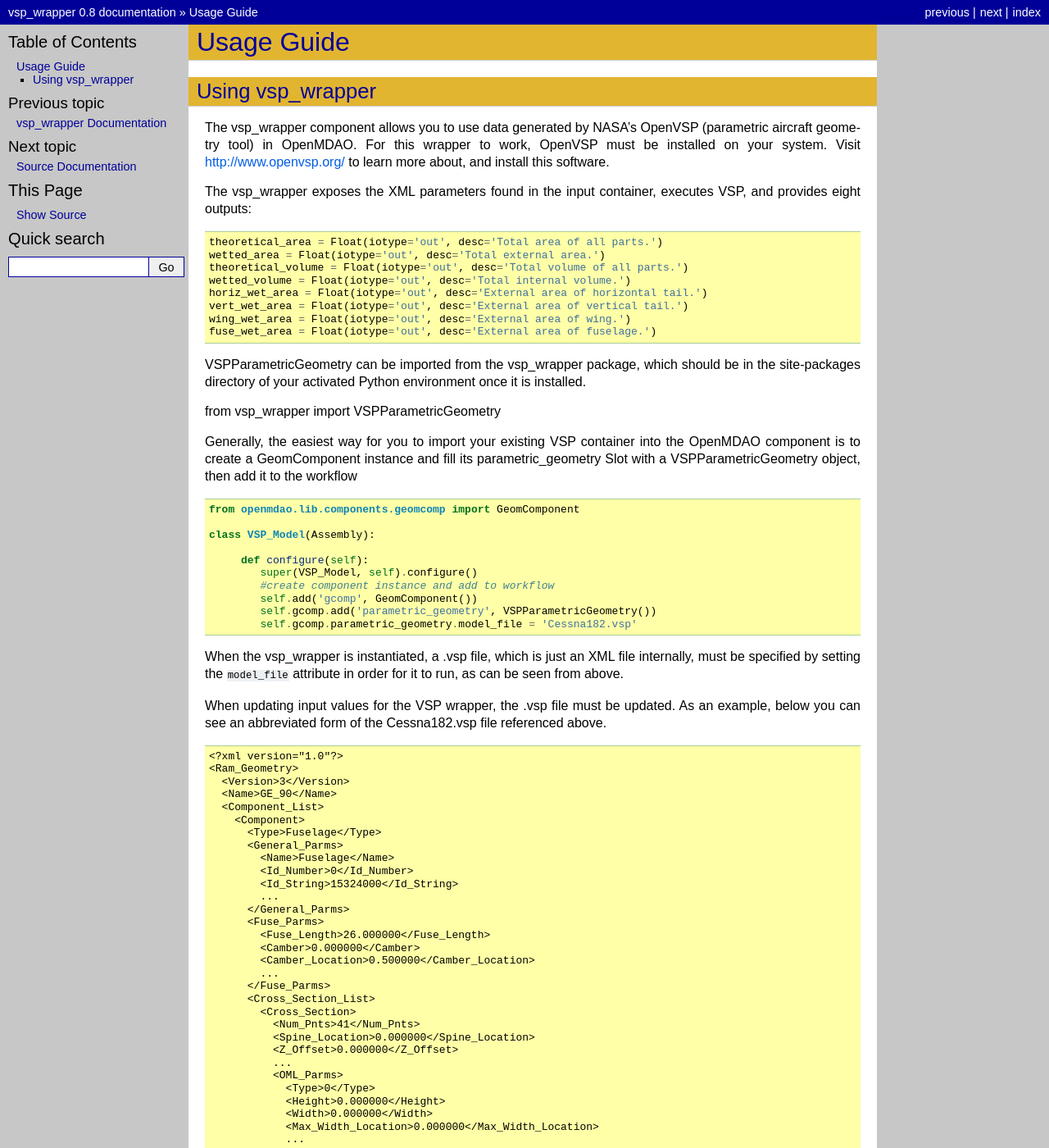
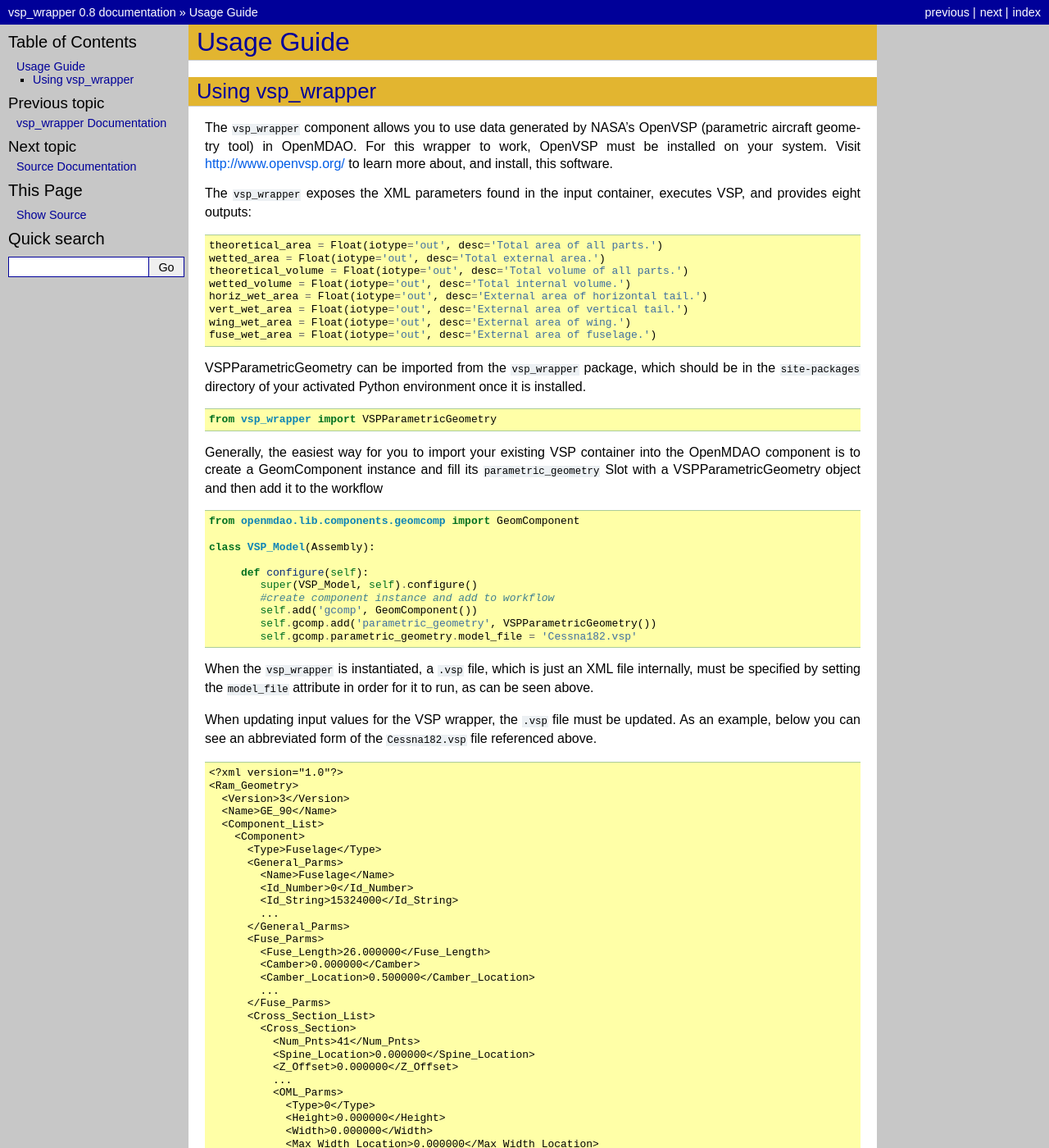
Before and after one commit to OpenMDAO-Plugins/vsp_wrapper, a Sphinx documentation site: the page built from docs/usage.rst, in a window 1280 px wide and 1400 px high. Shown: the whole window at 82% size. Built offline with Sphinx 7.4.7, drawn with Linux system fonts in a browser that asks for light colours; some of the changed text lies outside the part shown.

Commit message:
Fixed some formatting things (indent on example, literal text, etc.).

```diff
--- a/docs/conf.py
+++ b/docs/conf.py
@@ -17,7 +17,7 @@
         distdir = os.path.dirname(os.path.dirname(__file__))
         sys.path = [distdir] + [os.path.join(distdir, p) for p in toadd] + sys.path
 
-_sys_path_add(['src', 'src/vsp_wrapper', 'src/vsp_wrapper/test'])
+_sys_path_add(['vsp_wrapper', 'src', 'src/vsp_wrapper', 'src/vsp_wrapper/test'])
 
 # General configuration
 # ---------------------
--- a/docs/pkgdocs.rst
+++ b/docs/pkgdocs.rst
@@ -21,8 +21,8 @@
     [openmdao.component]
     vsp_wrapper.wrapper.VSP=vsp_wrapper.wrapper:VSP
     [openmdao.container]
+    vsp_wrapper.component.VSPComponent=vsp_wrapper.component:VSPComponent
     vsp_wrapper.blank.BlankParms=vsp_wrapper.blank:BlankParms
-    vsp_wrapper.component.VSPComponent=vsp_wrapper.component:VSPComponent
     vsp_wrapper.cabin.CrossSection=vsp_wrapper.cabin:CrossSection
     vsp_wrapper.external.ExternalParms=vsp_wrapper.external:ExternalParms
     vsp_wrapper.havoc.HavocParms=vsp_wrapper.havoc:HavocParms
--- a/docs/usage.rst
+++ b/docs/usage.rst
@@ -7,11 +7,12 @@
 =========================
 
 
-The vsp_wrapper component allows you to use data generated by NASA's OpenVSP (parametric aircraft geometry tool)
-in OpenMDAO.  For this wrapper to work, OpenVSP must be installed on your system.  Visit http://www.openvsp.org/
-to learn more about, and install this software.
+The ``vsp_wrapper`` component allows you to use data generated by NASA's OpenVSP (parametric
+aircraft geometry tool)  in OpenMDAO.  For this wrapper to work, OpenVSP must be installed on your
+system.  Visit http://www.openvsp.org/  to learn more about, and install, this software.
 
-The vsp_wrapper exposes the XML parameters found in the input container, executes VSP, and provides eight outputs:
+The ``vsp_wrapper`` exposes the XML parameters found in the input container, executes VSP, and
+provides eight outputs:
 
 ::
 
@@ -24,16 +25,16 @@
     wing_wet_area = Float(iotype='out', desc='External area of wing.')
     fuse_wet_area = Float(iotype='out', desc='External area of fuselage.')
 
-VSPParametricGeometry can be imported from the vsp_wrapper package, which should be in the site-packages
-directory of your activated Python environment once it is installed.
+VSPParametricGeometry can be imported from the ``vsp_wrapper`` package, which should be in the
+``site-packages`` directory of your activated Python environment once it is installed.
 
 ::
 
-from vsp_wrapper import VSPParametricGeometry
+  from vsp_wrapper import VSPParametricGeometry
 
-Generally, the easiest way for you to import your existing VSP container into the OpenMDAO component is to create
-a GeomComponent instance and fill its parametric_geometry Slot with a VSPParametricGeometry object,
-then add it to the workflow
+Generally, the easiest way for you to import your existing VSP container into the OpenMDAO component is
+to create a GeomComponent instance and fill its ``parametric_geometry`` Slot with a
+VSPParametricGeometry object and then add it to the workflow
 
 ::
 
@@ -48,11 +49,11 @@
             self.gcomp.add('parametric_geometry', VSPParametricGeometry())
             self.gcomp.parametric_geometry.model_file = 'Cessna182.vsp'
 
-When the vsp_wrapper is instantiated, a .vsp file, which is just an XML file internally, must be
-specified by setting the ``model_file`` attribute in order for it to run, as can be seen from above.
+When the ``vsp_wrapper`` is instantiated, a ``.vsp`` file, which is just an XML file internally, must
+be  specified by setting the ``model_file`` attribute in order for it to run, as can be seen above.
 
-When updating input values for the VSP wrapper, the .vsp file must be updated.  As an example, below you can see an
-abbreviated form of the Cessna182.vsp file referenced above.
+When updating input values for the VSP wrapper, the ``.vsp`` file must be updated.  As an example,
+below you can see an  abbreviated form of the ``Cessna182.vsp`` file referenced above.
 
 ::
 
@@ -115,22 +116,23 @@
             </Cross_Section>
 
 
-In general, 'terminal' nodes become Variables with names forced to lower-case, lists become enumerated Containers starting at zero, and vary similar to the generic structure shown below.
+In general, `terminal` nodes become Variables with names forced to lower-case, lists become enumerated
+Containers starting at zero and vary similar to the generic structure shown below.
 
-When the VSPParametricGeometry object is added to the GeomComp, its variables are promoted up to the GeomComponent
-and should be accessed from there.
+When the VSPParametricGeometry object is added to the GeomComp, its variables are promoted up to the
+GeomComponent and should be accessed from there.
 
 ::
 
     geomcompname.geometry.Part_Name.List_(0,1,2,3...).variable
 
-In this example, 'Fuse_Length' would be mapped to:
+In this example, ``Fuse_Length`` would be mapped to:
 
 ::
 
     gcomp.geometry.Fuselage.fuse_parms.fuse_length
 
-Whereas 'Width' under IML Parms in the first cross section would be mapped to:
+Whereas ``Width`` under IML Parms in the first cross section would be mapped to:
 
 ::
 
@@ -143,4 +145,5 @@
      gcomp.geometry.Fuselage.fuse_parms.fuse_length = 24
      gcomp.geometry.Fuselage.Cross_Section_0.iml_parms.width = 2.7
 
-Now when the wrapper is run and the new .vsp file generated, any changes made will be reflected there prior to being passed to OpenVSP for analysis.
+Now when the wrapper is run and the new ``.vsp`` file generated, any changes made will be reflected
+there prior to being passed to OpenVSP for analysis.
```
